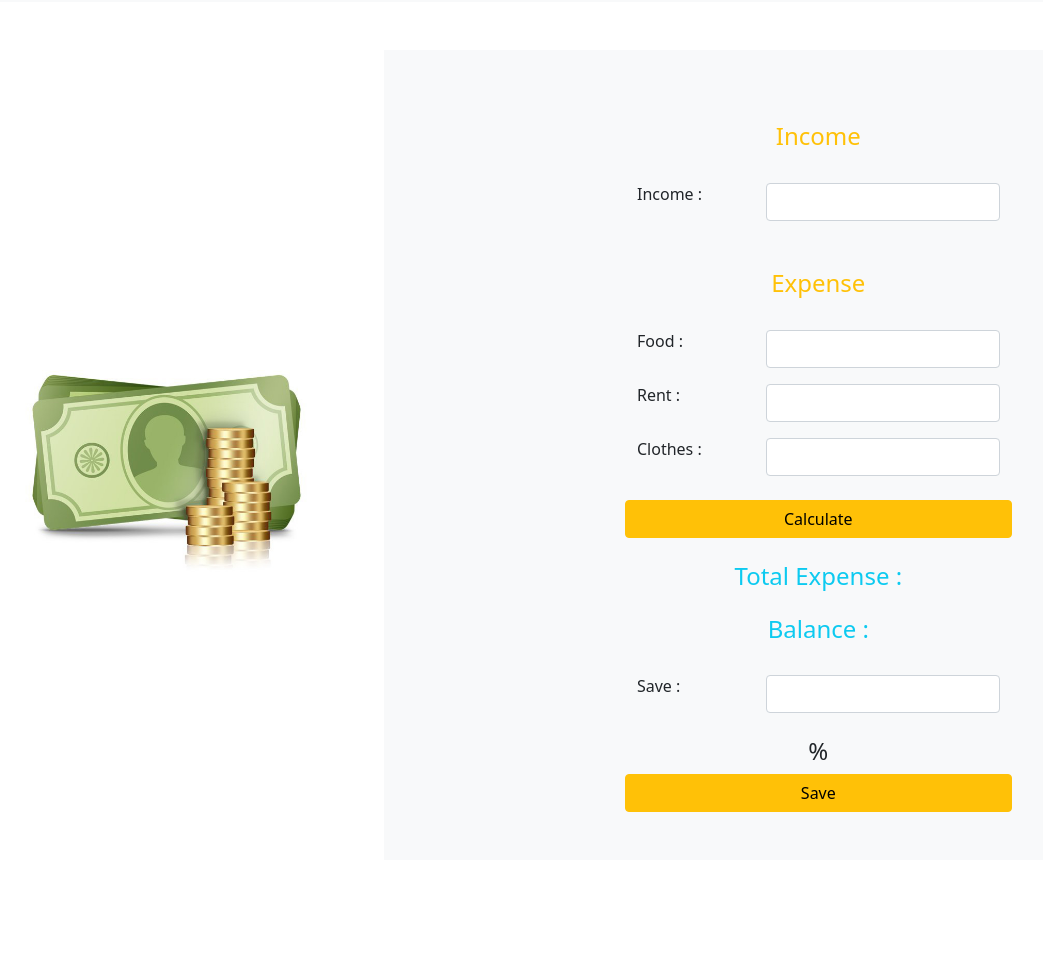
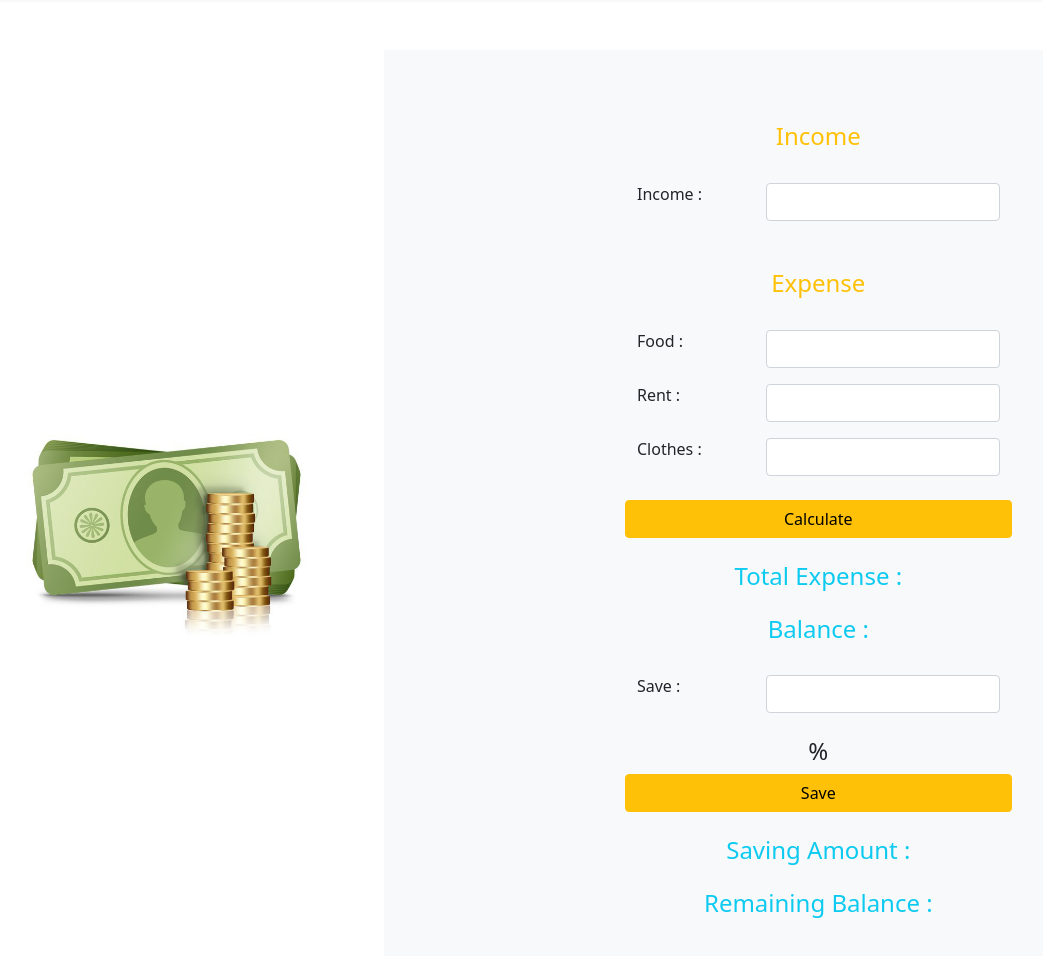
Before and after one commit to mushfiq5900/mi5-mo30-assignment5, a plain HTML site: page index.html in a window 1280 px wide. Shown: the part 92-1048 px from the top of the page, without its empty margins (39-1082 px from the left). Before the commit the page ends 952 px from the top, so only its background shows below. Drawn offline with nearby package versions, Linux system fonts and the light colour scheme.

Commit message:
Missing field added on finalized design

```diff
--- a/index.html
+++ b/index.html
@@ -72,9 +72,13 @@
                 <div class="d-grid gap-2 col-6 mx-auto">
                     <button class="btn btn-warning w-100 mx-auto" type="button">Save</button>
                 </div>
+                <!-- Saving Amount Remaining Balance -->
+                <h4 class="text-center text-info my-4">Saving Amount : <span id="saving-amount"></span></h4>
+                <h4 class="text-center text-info my-4">Remaining Balance : <span id="remaining-balance"></span></h4>
             </div>
         </div>
     </main>
+    <script src="js/app.js"></script>
 </body>
 
 </html>
```
